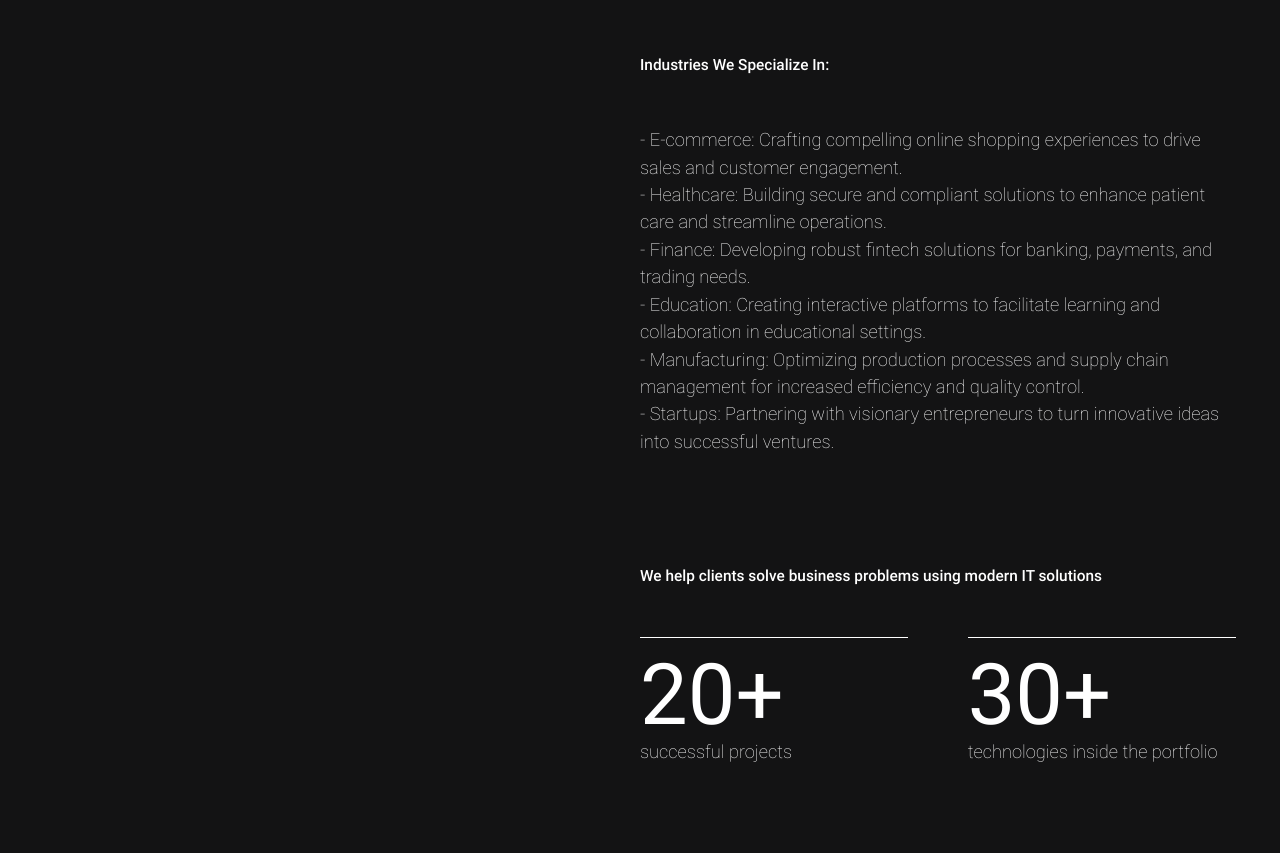
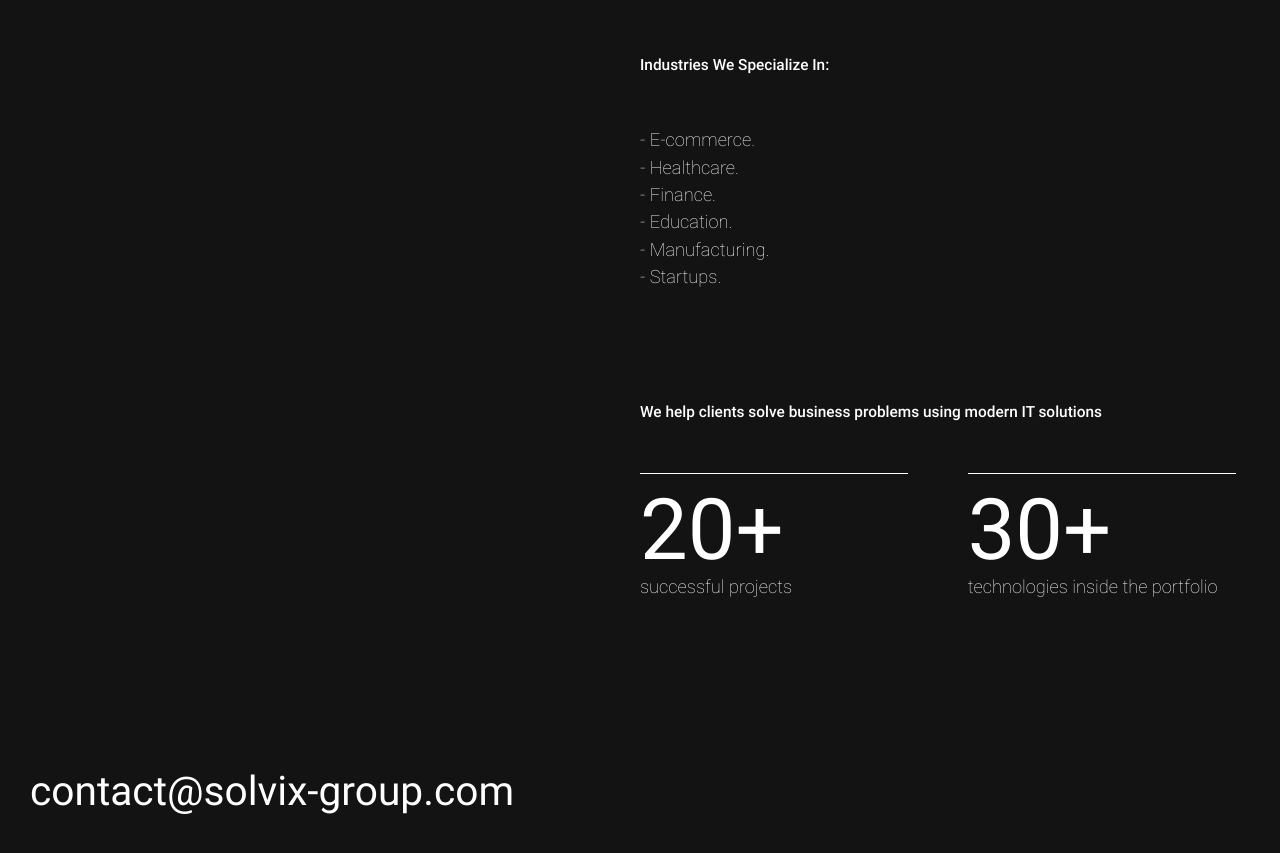
Before and after one commit to Genresal/WebSite, a plain HTML site: page about/index.html in a window 1280 px wide. Shown: the part 1280-2133 px from the top of the page. Drawn offline with nearby package versions, Linux system fonts and the light colour scheme.

Commit message:
fix domains

```diff
--- a/about/index.html
+++ b/about/index.html
@@ -59,12 +59,12 @@
 						</p>
 						<div class="row statistics__row">
 							<ul>
-								<li><span class="statistics-item__text">- E-commerce: Crafting compelling online shopping experiences to drive sales and customer engagement.</span></li>
-								<li><span class="statistics-item__text">- Healthcare: Building secure and compliant solutions to enhance patient care and streamline operations.</span></li>
-								<li><span class="statistics-item__text">- Finance: Developing robust fintech solutions for banking, payments, and trading needs.</span></li>
-								<li><span class="statistics-item__text">- Education: Creating interactive platforms to facilitate learning and collaboration in educational settings.</span></li>
-								<li><span class="statistics-item__text">- Manufacturing: Optimizing production processes and supply chain management for increased efficiency and quality control.</span></li>
-								<li><span class="statistics-item__text">- Startups: Partnering with visionary entrepreneurs to turn innovative ideas into successful ventures.</span></li>
+								<li><span class="statistics-item__text">- E-commerce.</span></li>
+								<li><span class="statistics-item__text">- Healthcare.</span></li>
+								<li><span class="statistics-item__text">- Finance.</span></li>
+								<li><span class="statistics-item__text">- Education.</span></li>
+								<li><span class="statistics-item__text">- Manufacturing.</span></li>
+								<li><span class="statistics-item__text">- Startups.</span></li>
 							</ul>
 						</div>
 					</div>
```
